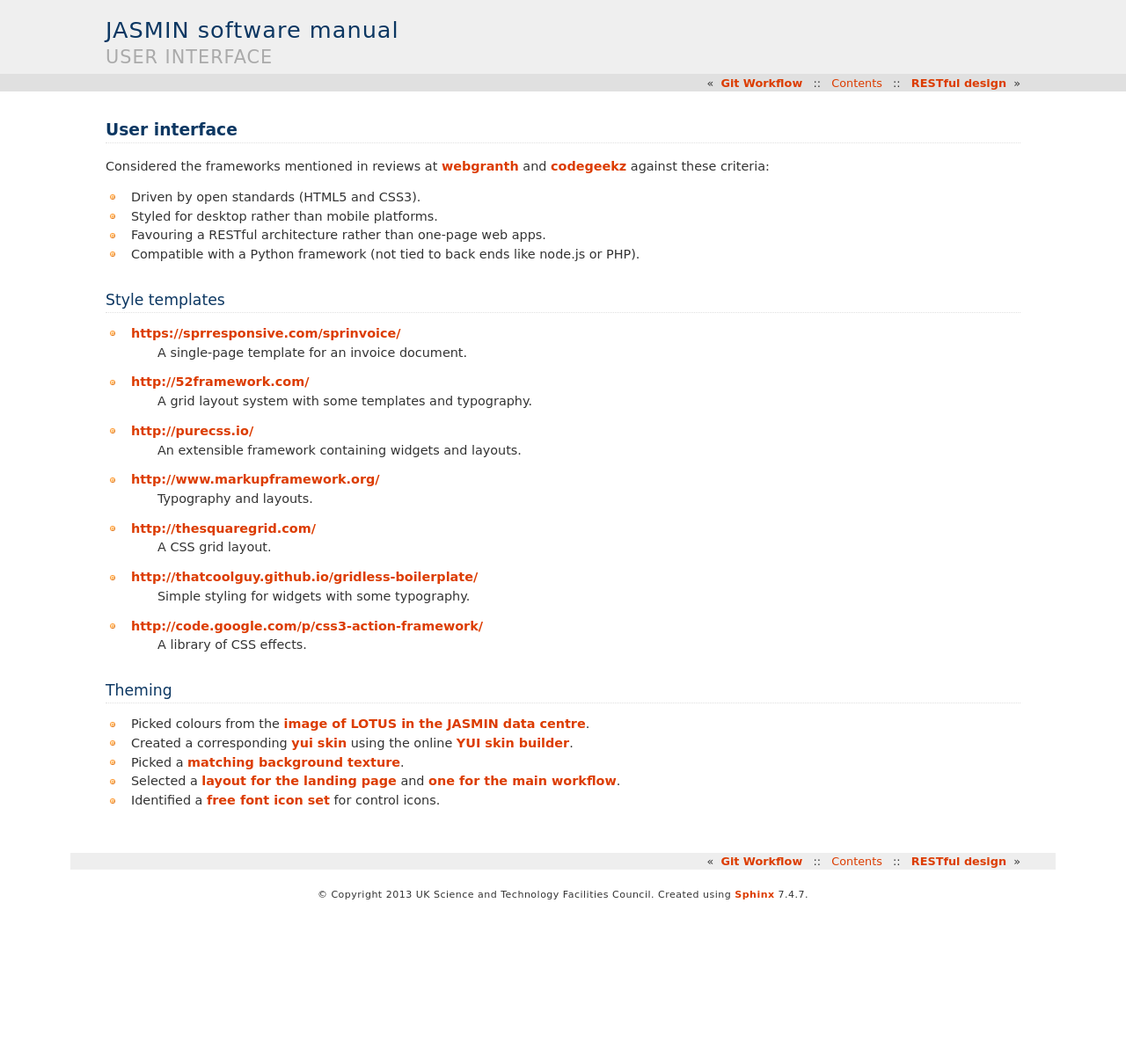
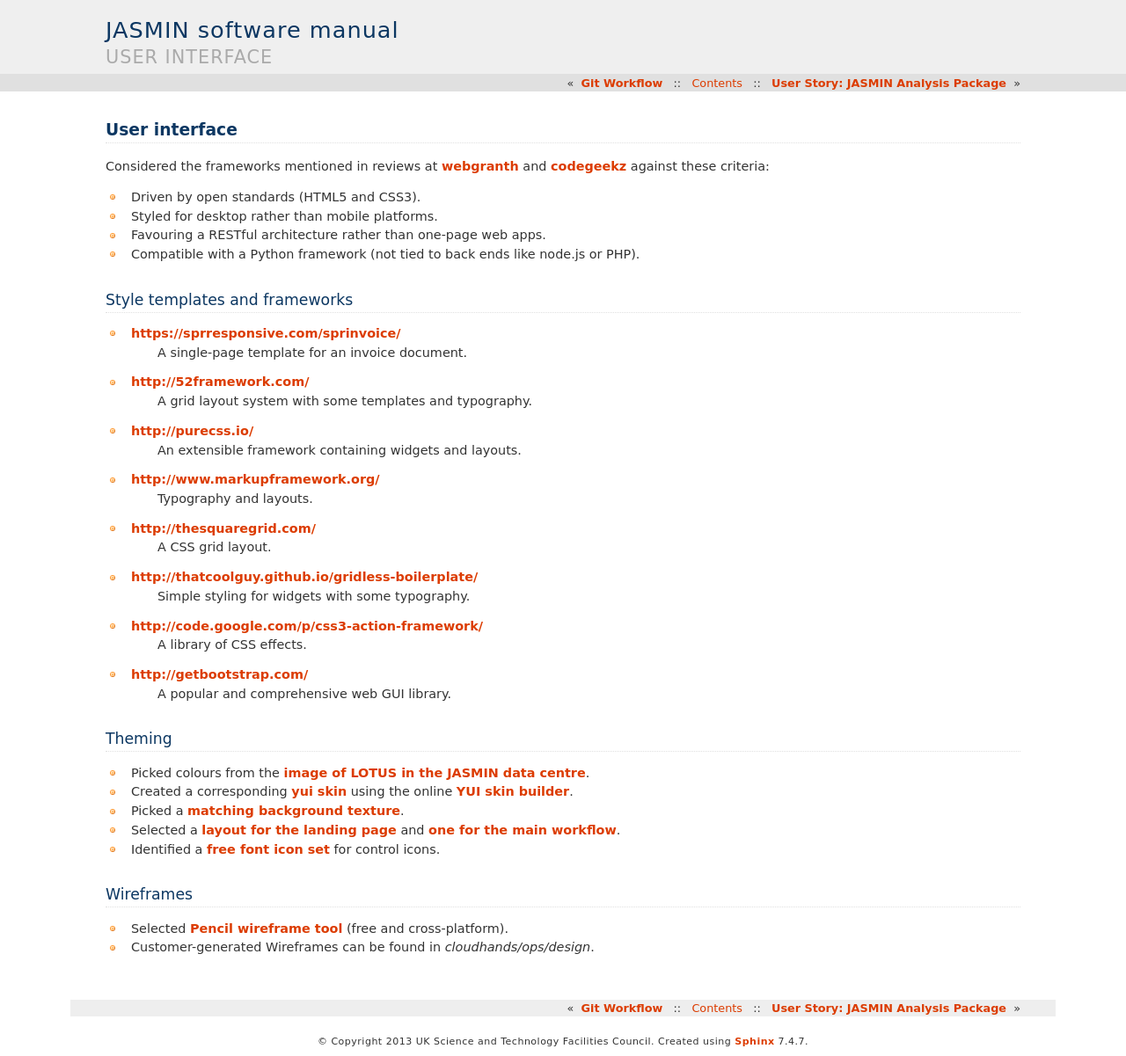
Before and after one commit to cedadev/cloudhands-ops, a Sphinx documentation site: the page built from cloudhands/ops/doc/prj-style.rst, in a window 1280 px wide. Shown: the whole page at 88% size. Built offline with Sphinx 7.4.7, drawn with Linux system fonts in a browser that asks for light colours; before the commit the page ends 1034 px from its top, so only the background shows below that.

```diff
--- a/cloudhands/ops/doc/prj-guide.rst
+++ b/cloudhands/ops/doc/prj-guide.rst
@@ -10,6 +10,5 @@ Project guide
 
    prj-workflow
    prj-style
-   prj-rest
    prj-story01
    prj-user_lifecycle
--- a/cloudhands/ops/doc/prj-style.rst
+++ b/cloudhands/ops/doc/prj-style.rst
@@ -13,8 +13,8 @@ criteria:
 * Favouring a RESTful architecture rather than one-page web apps.
 * Compatible with a Python framework (not tied to back ends like node.js or PHP).
 
-Style templates
-~~~~~~~~~~~~~~~
+Style templates and frameworks
+~~~~~~~~~~~~~~~~~~~~~~~~~~~~~~
 
 * https://sprresponsive.com/sprinvoice/
     A single-page template for an invoice document.
@@ -30,6 +30,8 @@ Style templates
     Simple styling for widgets with some typography.
 * http://code.google.com/p/css3-action-framework/
     A library of CSS effects.
+* http://getbootstrap.com/
+    A popular and comprehensive web GUI library.
 
 Theming
 ~~~~~~~
@@ -39,6 +41,12 @@ Theming
 * Picked a `matching background texture`_.
 * Selected a `layout for the landing page`_ and `one for the main workflow`_.
 * Identified a `free font icon set`_ for control icons.
+
+Wireframes
+~~~~~~~~~~
+
+* Selected `Pencil wireframe tool`_ (free and cross-platform).
+* Customer-generated Wireframes can be found in `cloudhands/ops/design`.
 
 .. _webgranth: http://www.webgranth.com/best-html5-and-css3-frameworks-you-would-know-ever
 .. _codegeekz: http://codegeekz.com/css-frameworks-for-accelerated-development/
```
Also changed, not shown: cloudhands/ops/doc/dev-api.rst (+16 -3 lines), cloudhands/ops/doc/prj-rest.rst (deleted, +0 -22 lines), 1 other file.
